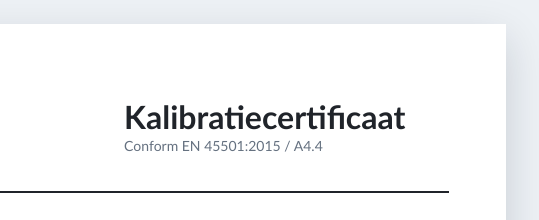
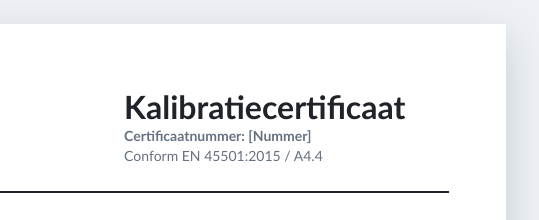
Before and after one commit to RobertvbDJ/kalibratiecertificaat, a plain HTML site: page index.html in a window 1280 px wide. Shown: the top 220 px of the page, 741-1280 px from the left. Drawn offline with Linux system fonts and the light colour scheme.

Commit message:
Adjust header alignment and add certificate number

```diff
--- a/index.html
+++ b/index.html
@@ -99,8 +99,9 @@
     <section class="sheet">
       <header class="certificate-header">
         <img class="company-logo" src="assets/logo-de-jong.png" alt="De Jong Weegsystemen BV">
-        <div>
+        <div class="header-text">
           <h2>Kalibratiecertificaat</h2>
+          <p class="header-cert-number">Certificaatnummer: <b data-out="certificateNumber">[Nummer]</b></p>
           <p>Conform EN 45501:2015 / A4.4</p>
         </div>
       </header>
--- a/styles.css
+++ b/styles.css
@@ -240,14 +240,20 @@ textarea:focus {
   width: 70%;
   max-height: 32mm;
   object-fit: contain;
-  object-position: left top;
+  object-position: left center;
 }
 
 .certificate-header h2 {
-  margin: 0;
+  margin: 0 0 2px;
   font-size: 32px;
   line-height: 1.1;
   overflow-wrap: anywhere;
+}
+
+.header-cert-number {
+  margin: 0 0 2px;
+  font-weight: 800;
+  color: var(--ink);
 }
 
 .certificate-header p {
```
